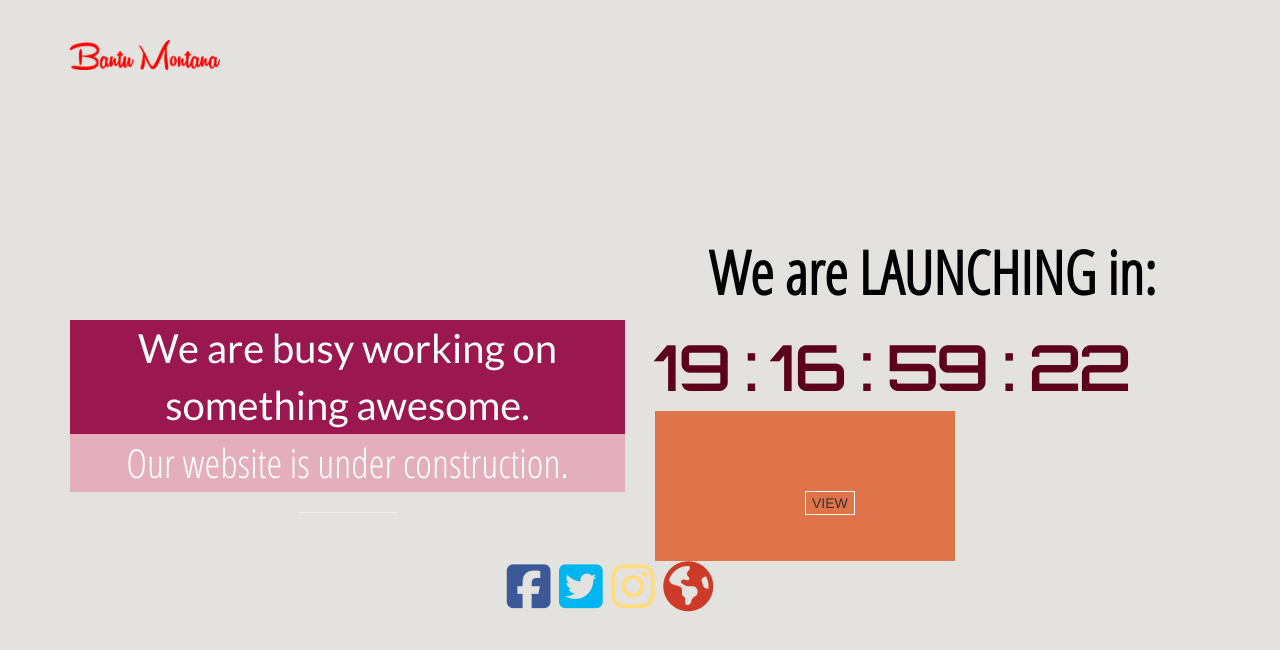
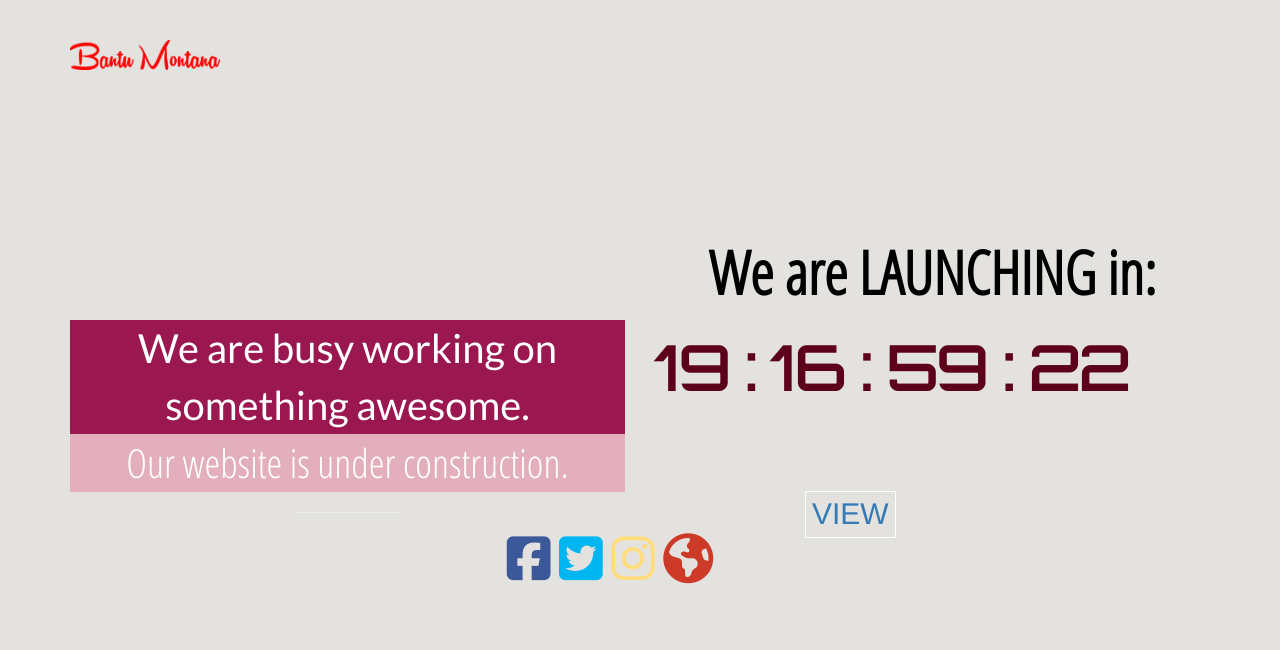
Before and after one commit to iamlimo/comin_soon1, a plain HTML site: page index.html in a window 1280 px wide. Drawn offline with nearby package versions, Linux system fonts and the light colour scheme.

Commit message:
Update index.html

```diff
--- a/index.html
+++ b/index.html
@@ -98,9 +98,6 @@
             color: #fff;
         }
 #a {
-    width: 300px;
-    height: 150px;
-    background-color: #DF744A;
 }
 
 button {
@@ -109,6 +106,7 @@ button {
     position: relative;
     left: 150px;
     top: 80px;
+    font-size: 30px;
 }
     </style>
 </head>
@@ -134,7 +132,7 @@ button {
 
                 </div>
 
-                <div id='a'><button> VIEW </button></div>
+                <div id='a'><button><a href="https://iamlimo.github.io/comin_soon1/coming%20soon/gallery.html"> VIEW </button></div>
             </div>
 
         </div>
```
